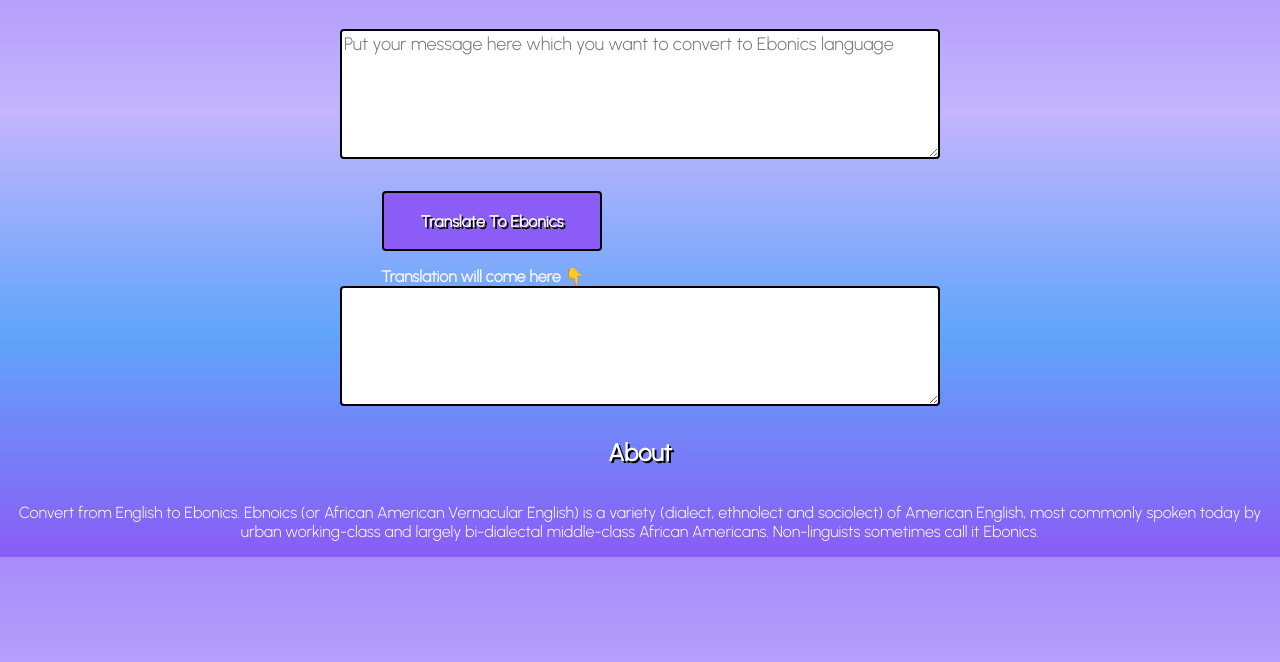
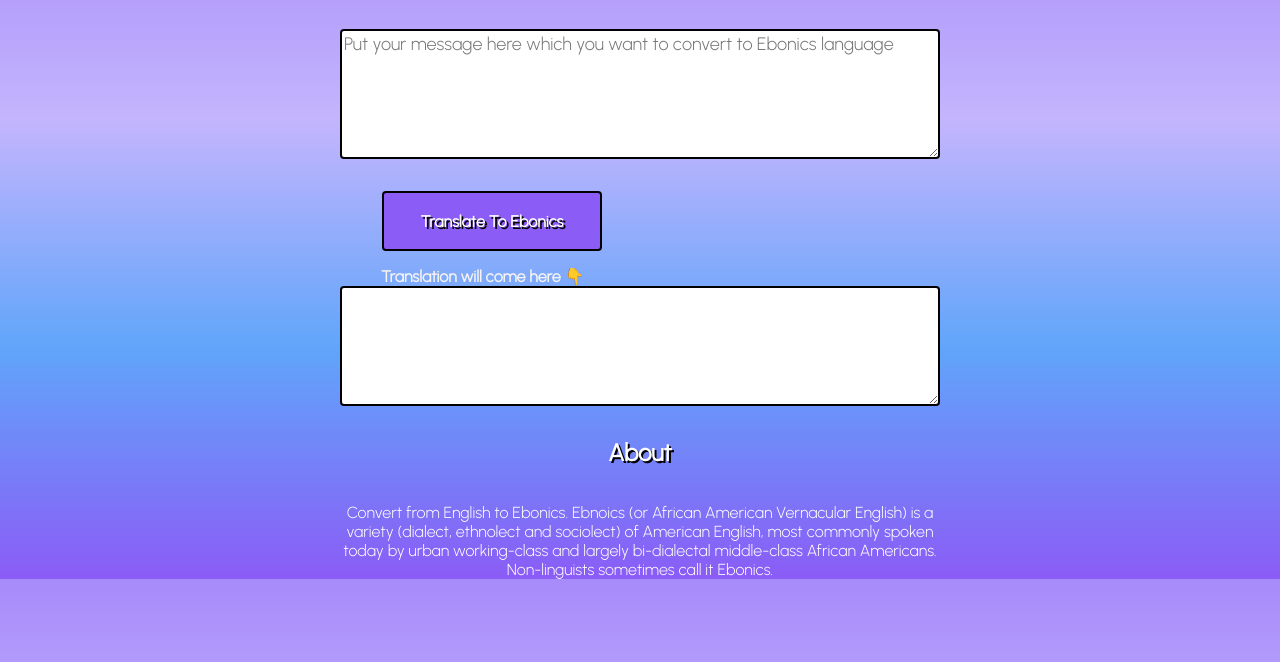
Before and after one commit to mariyasada/Ebonics-speak, a plain HTML site: page index.html in a window 1280 px wide. Shown: the part 110-772 px from the top of the page. Drawn offline with Linux system fonts and the light colour scheme.

Commit message:
adding some style

```diff
--- a/index.html
+++ b/index.html
@@ -21,8 +21,11 @@
         <!-- footer part -->
 
             <h2> About</h2>
-            <p>Convert from English to Ebonics. Ebnoics (or African American Vernacular English) is a variety (dialect, ethnolect and sociolect) of American English, most commonly spoken today by urban working-class and largely bi-dialectal middle-class African Americans.
-                Non-linguists sometimes call it Ebonics.</p>
+            <div class="center">
+                <p>Convert from English to Ebonics. Ebnoics (or African American Vernacular English) is a variety (dialect, ethnolect and sociolect) of American English, most commonly spoken today by urban working-class and largely bi-dialectal middle-class African Americans.
+                    Non-linguists sometimes call it Ebonics.</p>
+
+            </div>
 
             <script src="app.js"></script>
 
--- a/style.css
+++ b/style.css
@@ -82,11 +82,13 @@ h2{
     color: white;
     text-shadow: 2px 2px black;
 }
-p{
-    text-align: center;
+.center p{
+     text-align: center;
     color: white;
     font-size: 1rem;
-    display: block;
+    /* display: block; */
+    width:600px;
+    margin: auto;
 }
 /* footer{
     background-color: var(--primary-color);
```
